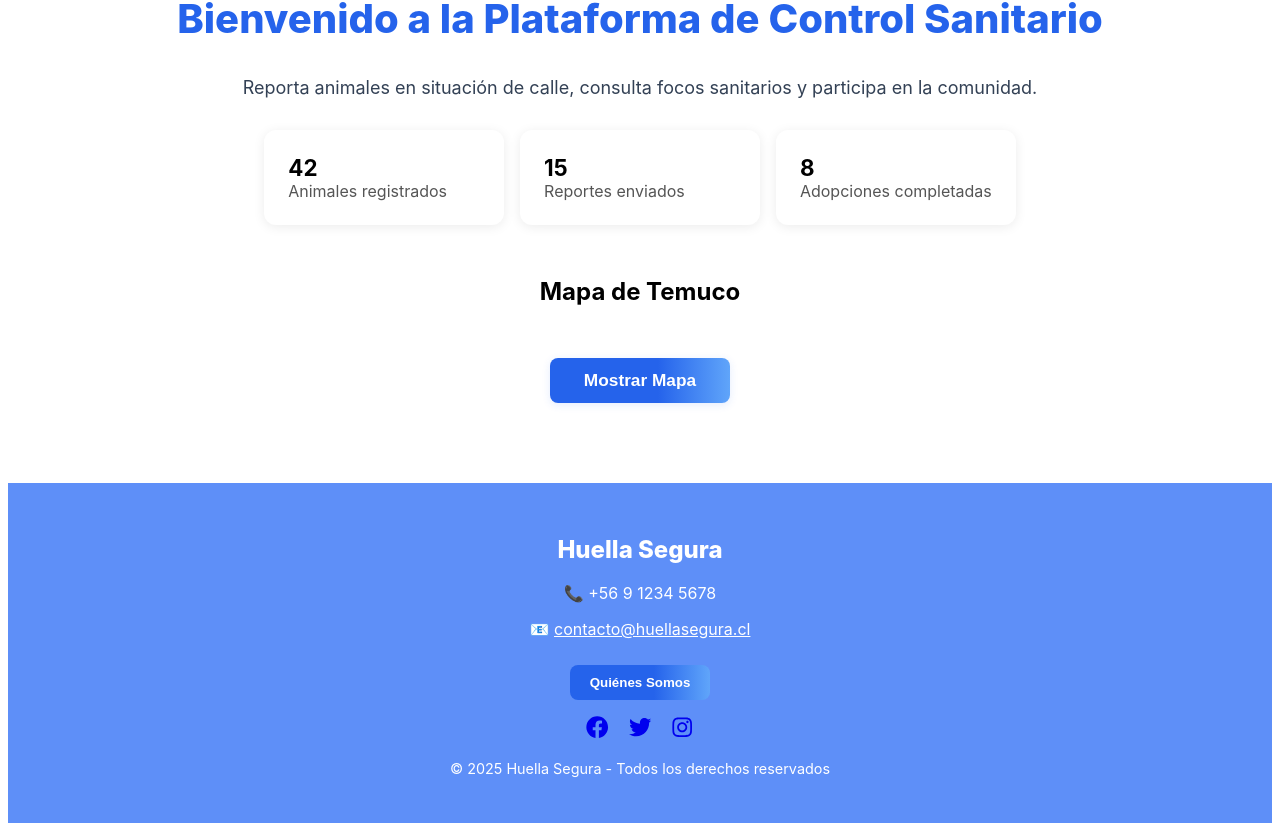
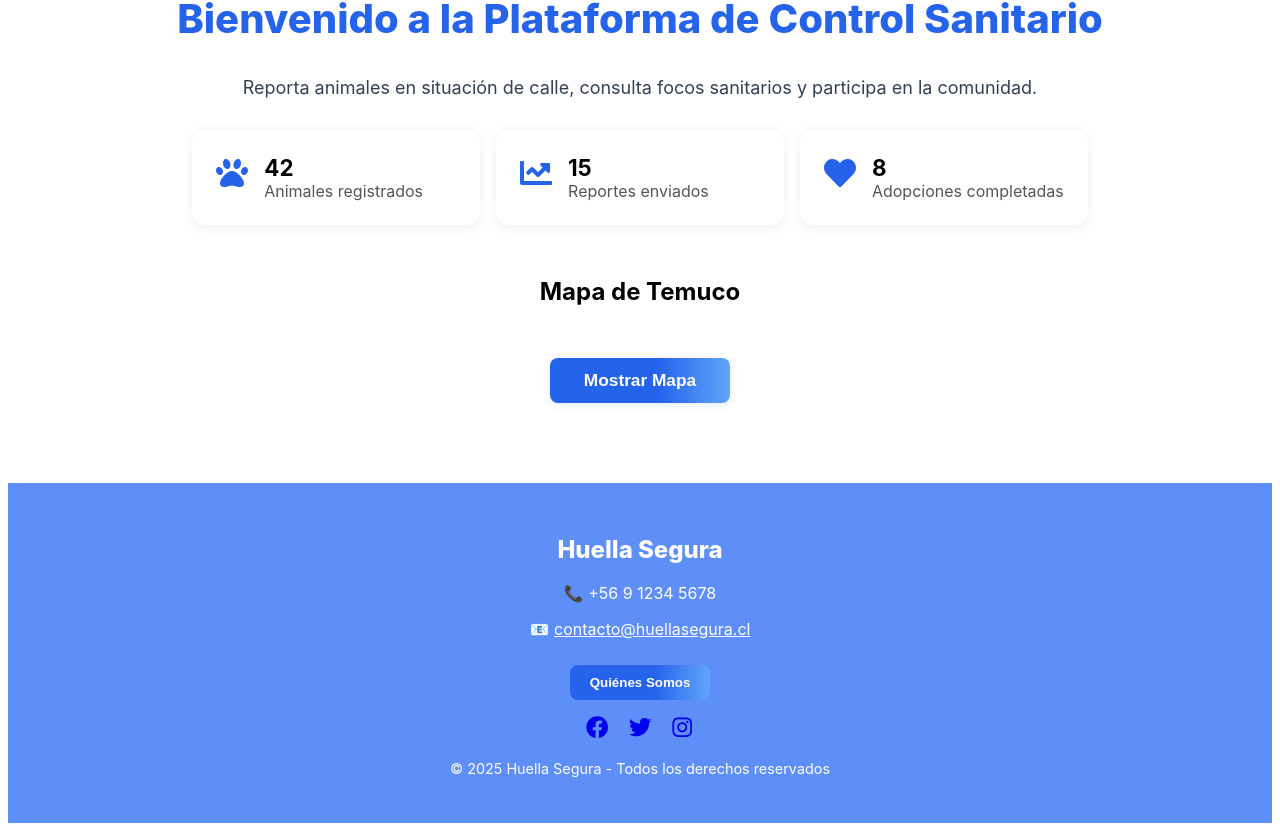
Before and after one commit to imeduuu/integraII, a Next.js app in the folder control-sanitario-next/: page / in a window 1280 px wide. Shown: the part 870-1701 px from the top of the page. Built offline with nearby package versions, Linux system fonts and the light colour scheme.

Commit message:
Creacion cuadros informativos de metrica de usuario
Creacion cuadros informativos de metrica de usuario

```diff
--- /dev/null
+++ b/control-sanitario-next/src/components/UserMetricsCards.tsx
@@ -0,0 +1,31 @@
+import React from 'react';
+import InfoBox from './InfoBox';
+import styles from '../styles/infoBox.module.css';
+import { FaPaw, FaChartLine, FaHeart } from 'react-icons/fa';
+
+const UserMetricsCards = () => {
+  return (
+    <div className={styles.infoGrid}>
+      <InfoBox
+        title="Animales registrados"
+        value={42}
+        icon={<FaPaw />}
+        link="/animals"
+      />
+      <InfoBox
+        title="Reportes enviados"
+        value={15}
+        icon={<FaChartLine />}
+        link="/report"
+      />
+      <InfoBox
+        title="Adopciones completadas"
+        value={8}
+        icon={<FaHeart />}
+        link="/donations"
+      />
+    </div>
+  );
+};
+
+export default UserMetricsCards;
--- a/control-sanitario-next/src/pages/index.tsx
+++ b/control-sanitario-next/src/pages/index.tsx
@@ -2,8 +2,7 @@ import React, { useState } from 'react';
 import Navbar from '../components/Navbar';
 import Footer from '../components/Footer';
 import Map from '../components/Map';
-import LoginModal from '../components/LoginModal';
-import InfoBox from '../components/InfoBox';
+import UserMetricsCards from '../components/UserMetricsCards'; // Importamos el nuevo componente
 import styles from '../styles/infoBox.module.css';
 
 const backgroundUrl = '/perrito.png';
@@ -175,11 +174,7 @@ const Home = () => {
         }}>
           Reporta animales en situación de calle, consulta focos sanitarios y participa en la comunidad.
         </p>
-        <div className={styles.infoGrid}>
-          <InfoBox title="Animales registrados" value={42} link="/animals" />
-          <InfoBox title="Reportes enviados" value={15} link="/report" />
-          <InfoBox title="Adopciones completadas" value={8} link="/donations" />
-        </div>
+        <UserMetricsCards />
         <h2>Mapa de Temuco</h2>
   <button
   style={{
```
